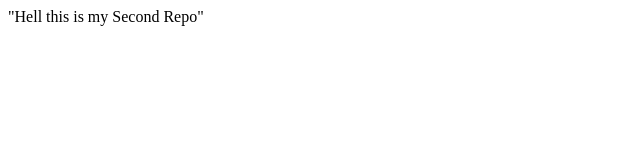
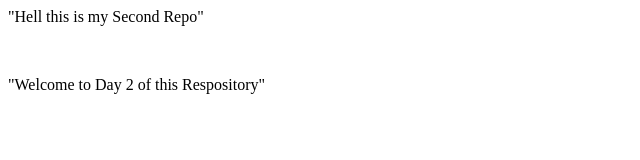
Before and after one commit to Amanrobotics/localRepos, a plain HTML site: page index.html in a window 1280 px wide. Shown: the whole page, without its empty margins (0-640 px from the left). Drawn offline with Linux system fonts and the light colour scheme.

Commit message:
Add this repo

```diff
--- a/index.html
+++ b/index.html
@@ -1 +1,4 @@
 <p> "Hell this is my Second Repo"</p>
+<br>
+<p> "Welcome to Day 2 of this Respository"
+</p>
```
